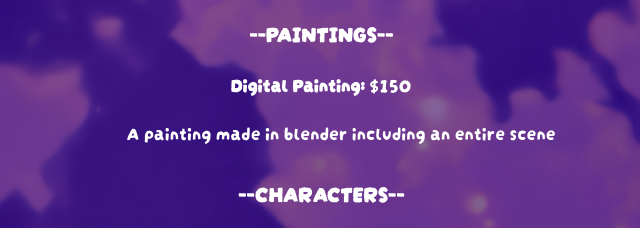
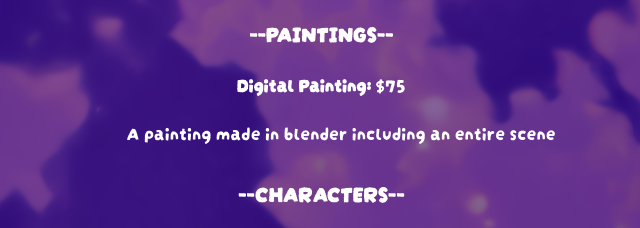
Before and after one commit to Tameranian/tameranian.world, a plain HTML site: page commissions.html in a window 1280 px wide. Shown: the part 255-483 px from the top of the page, 319-959 px from the left. Drawn offline with Linux system fonts and the light colour scheme.

Commit message:
Update commissions.html

```diff
--- a/commissions.html
+++ b/commissions.html
@@ -42,7 +42,7 @@
                     Payment is only done through PayPal.
                 </p>
                     <h3>--PAINTINGS--</h3>
-                    <p><strong>Digital Painting:</strong> $150</p>
+                    <p><strong>Digital Painting:</strong> $75</p>
                     <ul>
                         <li>A painting made in blender including an entire scene</li>
                     </ul>
```
